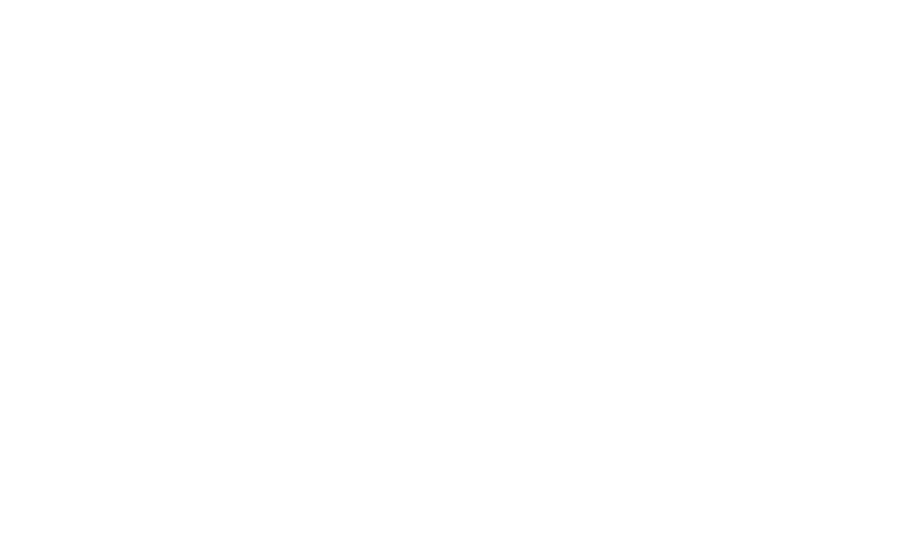
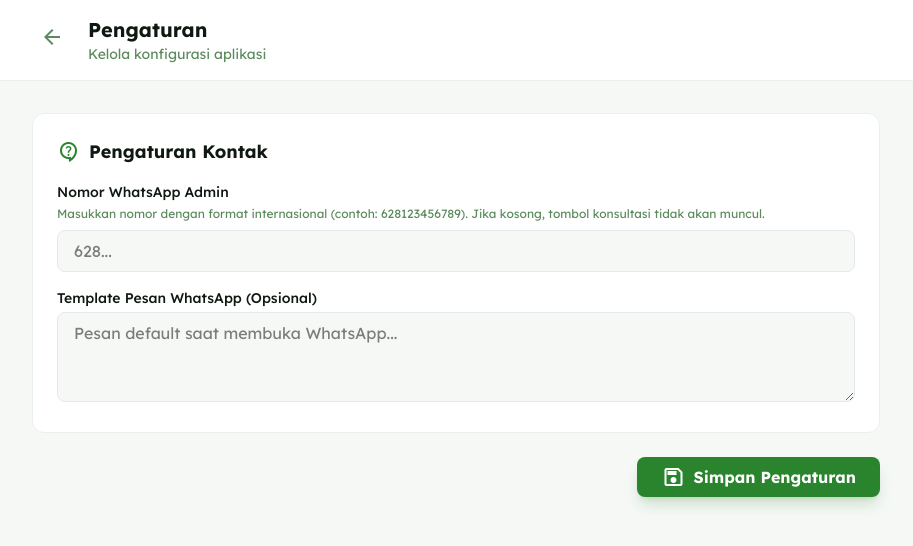
Before and after one commit to add146/Mizaj, a React (Vite) app in the folder web/: page /admin/settings in a window 1280 px wide. Before the commit this address had no page. Shown: the top 546 px of the page, without its empty margins (184-1097 px from the left). Built offline with nearby package versions, Linux system fonts and the light colour scheme; no server answers.

Commit message:
Create Settings page for admin to manage contact details

```diff
--- a/web/src/App.tsx
+++ b/web/src/App.tsx
@@ -11,6 +11,7 @@ import ParticipantList from './pages/admin/ParticipantList';
 import ParticipantDetail from './pages/admin/ParticipantDetail';
 import MizajContent from './pages/admin/MizajContent';
 import LandingEditor from './pages/admin/LandingEditor';
+import Settings from './pages/admin/Settings';
 
 function App() {
   return (
@@ -32,6 +33,7 @@ function App() {
         <Route path="/admin/participants/:id" element={<ParticipantDetail />} />
         <Route path="/admin/mizaj" element={<MizajContent />} />
         <Route path="/admin/landing" element={<LandingEditor />} />
+        <Route path="/admin/settings" element={<Settings />} />
       </Routes>
     </Router>
   );
--- /dev/null
+++ b/web/src/pages/admin/Settings.tsx
@@ -0,0 +1,141 @@
+import { useState, useEffect } from 'react';
+import { useNavigate } from 'react-router-dom';
+import api from '../../lib/api';
+
+export default function Settings() {
+    const navigate = useNavigate();
+    const [loading, setLoading] = useState(true);
+    const [saving, setSaving] = useState(false);
+    const [settings, setSettings] = useState<Record<string, string>>({});
+
+    useEffect(() => {
+        loadSettings();
+    }, []);
+
+    const loadSettings = async () => {
+        try {
+            const data = await api.getSiteContent();
+            setSettings(data);
+        } catch (error) {
+            console.error('Failed to load settings:', error);
+        } finally {
+            setLoading(false);
+        }
+    };
+
+    const handleChange = (key: string, value: string) => {
+        setSettings(prev => ({ ...prev, [key]: value }));
+    };
+
+    const handleSave = async (e: React.FormEvent) => {
+        e.preventDefault();
+        setSaving(true);
+        try {
+            const items = Object.entries(settings).map(([key, value]) => ({
+                key,
+                value,
+                type: 'text'
+            }));
+            await api.updateSiteContent(items);
+            alert('Pengaturan berhasil disimpan!');
+        } catch (error) {
+            console.error('Failed to save settings:', error);
+            alert('Gagal menyimpan pengaturan.');
+        } finally {
+            setSaving(false);
+        }
+    };
+
+    if (loading) {
+        return (
+            <div className="min-h-screen bg-background-light dark:bg-background-dark flex items-center justify-center">
+                <div className="text-center">
+                    <span className="material-symbols-outlined animate-spin text-4xl text-primary">progress_activity</span>
+                    <p className="mt-4 text-text-secondary-light">Memuat pengaturan...</p>
+                </div>
+            </div>
+        );
+    }
+
+    return (
+        <div className="min-h-screen bg-background-light dark:bg-background-dark font-display">
+            {/* Header */}
+            <header className="sticky top-0 z-50 bg-surface-light dark:bg-surface-dark border-b border-border-light dark:border-border-dark">
+                <div className="max-w-4xl mx-auto px-6 py-4 flex items-center gap-4">
+                    <button
+                        onClick={() => navigate('/admin')}
+                        className="p-2 rounded-lg hover:bg-gray-100 dark:hover:bg-gray-800 transition-colors"
+                    >
+                        <span className="material-symbols-outlined text-text-secondary-light">arrow_back</span>
+                    </button>
+                    <div>
+                        <h1 className="text-xl font-bold text-text-main-light dark:text-text-main-dark">Pengaturan</h1>
+                        <p className="text-sm text-text-secondary-light dark:text-text-secondary-dark">Kelola konfigurasi aplikasi</p>
+                    </div>
+                </div>
+            </header>
+
+            <main className="max-w-4xl mx-auto px-6 py-8">
+                <form onSubmit={handleSave} className="space-y-6">
+                    {/* Contact Settings */}
+                    <div className="bg-surface-light dark:bg-surface-dark rounded-xl border border-border-light dark:border-border-dark p-6">
+                        <h2 className="text-lg font-bold text-text-main-light dark:text-text-main-dark mb-4 flex items-center gap-2">
+                            <span className="material-symbols-outlined text-primary">contact_support</span>
+                            Pengaturan Kontak
+                        </h2>
+                        <div className="space-y-4">
+                            <div>
+                                <label className="block text-sm font-medium text-text-main-light dark:text-text-main-dark mb-1">
+                                    Nomor WhatsApp Admin
+                                </label>
+                                <p className="text-xs text-text-secondary-light mb-2">
+                                    Masukkan nomor dengan format internasional (contoh: 628123456789). Jika kosong, tombol konsultasi tidak akan muncul.
+                                </p>
+                                <input
+                                    type="text"
+                                    value={settings['contact_whatsapp'] || ''}
+                                    onChange={(e) => handleChange('contact_whatsapp', e.target.value)}
+                                    placeholder="628..."
+                                    className="w-full px-4 py-2 rounded-lg border border-gray-200 dark:border-gray-700 bg-background-light dark:bg-background-dark focus:ring-2 focus:ring-primary focus:border-transparent outline-none transition-all"
+                                />
+                            </div>
+                            <div>
+                                <label className="block text-sm font-medium text-text-main-light dark:text-text-main-dark mb-1">
+                                    Template Pesan WhatsApp (Opsional)
+                                </label>
+                                <textarea
+                                    value={settings['contact_wa_message'] || ''}
+                                    onChange={(e) => handleChange('contact_wa_message', e.target.value)}
+                                    rows={3}
+                                    placeholder="Pesan default saat membuka WhatsApp..."
+                                    className="w-full px-4 py-2 rounded-lg border border-gray-200 dark:border-gray-700 bg-background-light dark:bg-background-dark focus:ring-2 focus:ring-primary focus:border-transparent outline-none transition-all"
+                                />
+                            </div>
+                        </div>
+                    </div>
+
+                    {/* Submit Button */}
+                    <div className="flex justify-end">
+                        <button
+                            type="submit"
+                            disabled={saving}
+                            className="px-6 py-2 rounded-lg bg-primary text-white font-bold hover:bg-primary/90 transition-colors disabled:opacity-50 flex items-center gap-2 shadow-lg shadow-primary/20"
+                        >
+                            {saving ? (
+                                <>
+                                    <span className="material-symbols-outlined animate-spin text-lg">progress_activity</span>
+                                    Menyimpan...
+                                </>
+                            ) : (
+                                <>
+                                    <span className="material-symbols-outlined text-lg">save</span>
+                                    Simpan Pengaturan
+                                </>
+                            )}
+                        </button>
+                    </div>
+                </form>
+            </main>
+        </div>
+    );
+}
```
